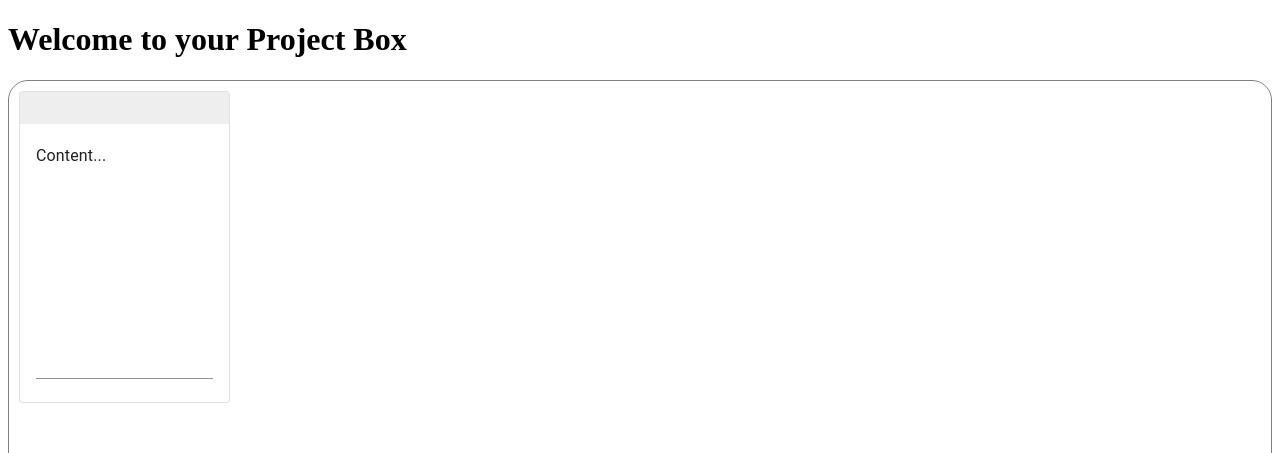
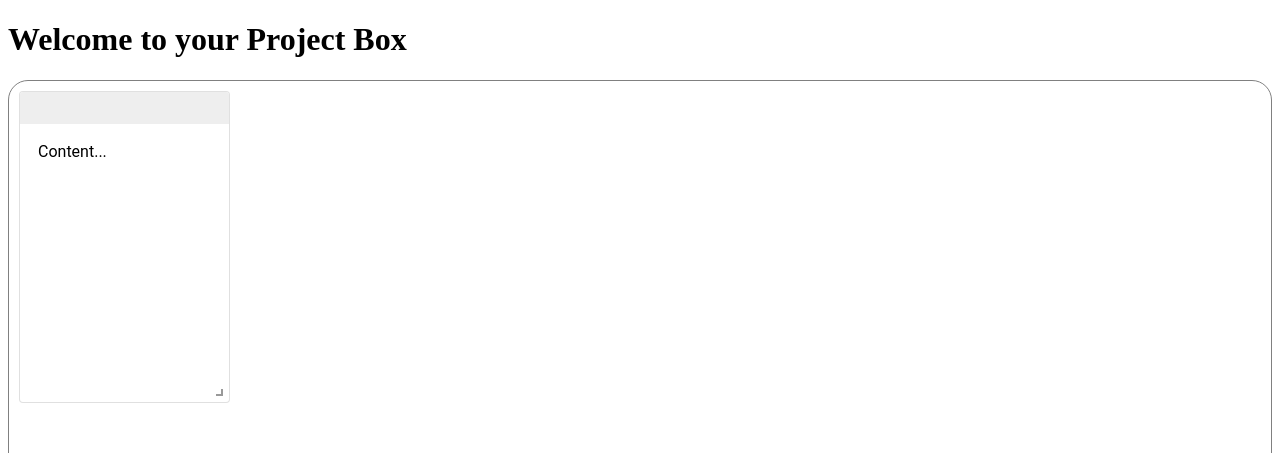
Before and after one commit to ThomasOh92/project-box-v2, a React app: page / in a window 1280 px wide. Shown: the top 453 px of the page. Built offline with nearby package versions, Linux system fonts and the light colour scheme.

Commit message:
resizable works with css kinks

```diff
--- a/src/components/projectbox.tsx
+++ b/src/components/projectbox.tsx
@@ -1,10 +1,10 @@
 import * as React from 'react';
 const { useState } = React;
-import { WidthProvider, Responsive } from 'react-grid-layout';
-import {Box, SpeedDial, SpeedDialIcon, SpeedDialAction, TextField}  from '@mui/material';
+import { WidthProvider, Responsive, Layout } from 'react-grid-layout';
+import {Box, SpeedDial, SpeedDialIcon, SpeedDialAction, TextareaAutosize}  from '@mui/material';
 import { Card, CardHeader, CardContent } from '@mui/material';
 import FileCopyIcon from '@mui/icons-material/FileCopyOutlined';
-import { grey } from '@mui/material/colors';
+import { GlobalStyles } from '@mui/system';
 
 const ResponsiveReactGridLayout = WidthProvider(Responsive);
 
@@ -17,13 +17,40 @@ const ProjectBox: React.FC = () => {
     { icon: <FileCopyIcon />, name: 'Copy3' },
     { icon: <FileCopyIcon />, name: 'Copy4' },
   ];
-  const layout = [
+  const layout: Layout[] = [
     { i: "addButton", x: 40, y: 1.75, w: 2, h: 2, static: true, minW: 2, minH: 2},
-    { i: "stickyNote", x: 0, y: 0, w: 7, h: 2, minW: 2, minH: 0},
+    { i: "stickyNote", x: 0, y: 0, w: 7, h: 2, minW: 2, minH: 0, resizeHandles: ['se']},
   ];
 
 
   return (
+    <>
+      <GlobalStyles styles={{
+        '.react-resizable-handle': {
+          backgroundImage: 'none',
+          padding: '0',
+        },
+        '.react-grid-item > .react-resizable-handle.react-resizable-handle-n, .react-grid-item > .react-resizable-handle.react-resizable-handle-e, .react-grid-item > .react-resizable-handle.react-resizable-handle-s, .react-grid-item > .react-resizable-handle.react-resizable-handle-w, .react-grid-item > .react-resizable-handle.react-resizable-handle-ne, .react-grid-item > .react-resizable-handle.react-resizable-handle-nw, .react-grid-item > .react-resizable-handle.react-resizable-handle-se, .react-grid-item > .react-resizable-handle.react-resizable-handle-sw': {
+          transform: 'none',
+          margin: '0',
+          position: 'absolute',
+          width: '20px',
+          height: '20px',
+          right: '3px',
+          bottom: '3px',
+        },
+        '.react-grid-item > .react-resizable-handle::after': {
+          content: '""',
+          position: 'absolute',
+          right: '3px',
+          bottom: '3px',
+          width: '5px',
+          height: '5px',
+          borderRight: '2px solid rgba(0, 0, 0, 0.4)',
+          borderBottom: '2px solid rgba(0, 0, 0, 0.4)',
+        }
+      }}/>
+
       <Box sx={{height:'620px', transform: 'translateZ(0px)', flexGrow: 1, border: '1px solid grey', borderRadius: 5}}>
         <ResponsiveReactGridLayout
           className="layout"
@@ -32,19 +59,22 @@ const ProjectBox: React.FC = () => {
           cols={{lg: 40}}
           compactType={null}
           draggableHandle=".dragHandle">
-        <Card key='stickyNote' variant='outlined'>
+          <Card key='stickyNote' variant='outlined' sx={{ display: 'flex', flexDirection: 'column' }}>
             <CardHeader className="dragHandle" sx={{ bgcolor: 'grey.200' }}/>
-          <CardContent>
-            <TextField
+            <Box sx={{ flex: 1, overflow: 'auto', p: 2 }}>
+              <TextareaAutosize
                 value={noteContent}
                 onChange={(event) => setNoteContent(event.target.value)}
-              fullWidth
-              multiline
-              rows="10"
-              variant='standard'
+                minRows={3}
+                style={{ width: '100%', height:'100%', border: 'none',
+                fontFamily: '"Roboto", "Helvetica", "Arial", sans-serif',
+                fontSize: '1rem',
+                outline: 'none',
+                 }}
               />
-          </CardContent>
+            </Box>
           </Card>
+
           <SpeedDial
             key="addButton"
             ariaLabel="SpeedDial basic example"
@@ -60,7 +90,7 @@ const ProjectBox: React.FC = () => {
           </SpeedDial>
         </ResponsiveReactGridLayout>
     </Box>
-
+  </>
   );
 
 };
--- a/webpack.config.js
+++ b/webpack.config.js
@@ -22,10 +22,6 @@ module.exports = (env, argv) => {
     },
     resolve: {
       extensions: ['.tsx', '.ts', '.js'],
-      alias: {
-        react: path.resolve('./node_modules/react'),
-      }
-
     },
     output: {
       filename: 'bundle.js',
```
Also changed, not shown: 1 other file (tests, documents, lock files or other folders). Lines whose indentation alone changed are shown as unchanged.
